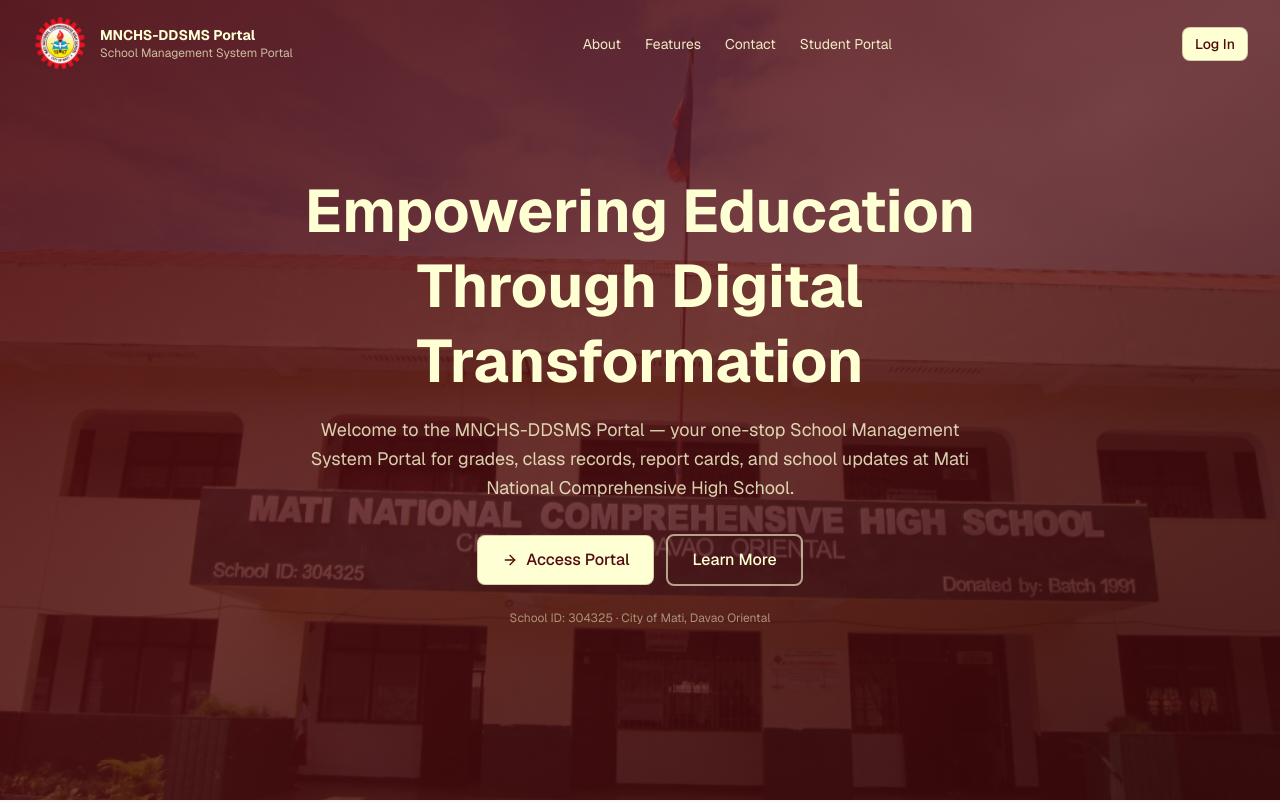
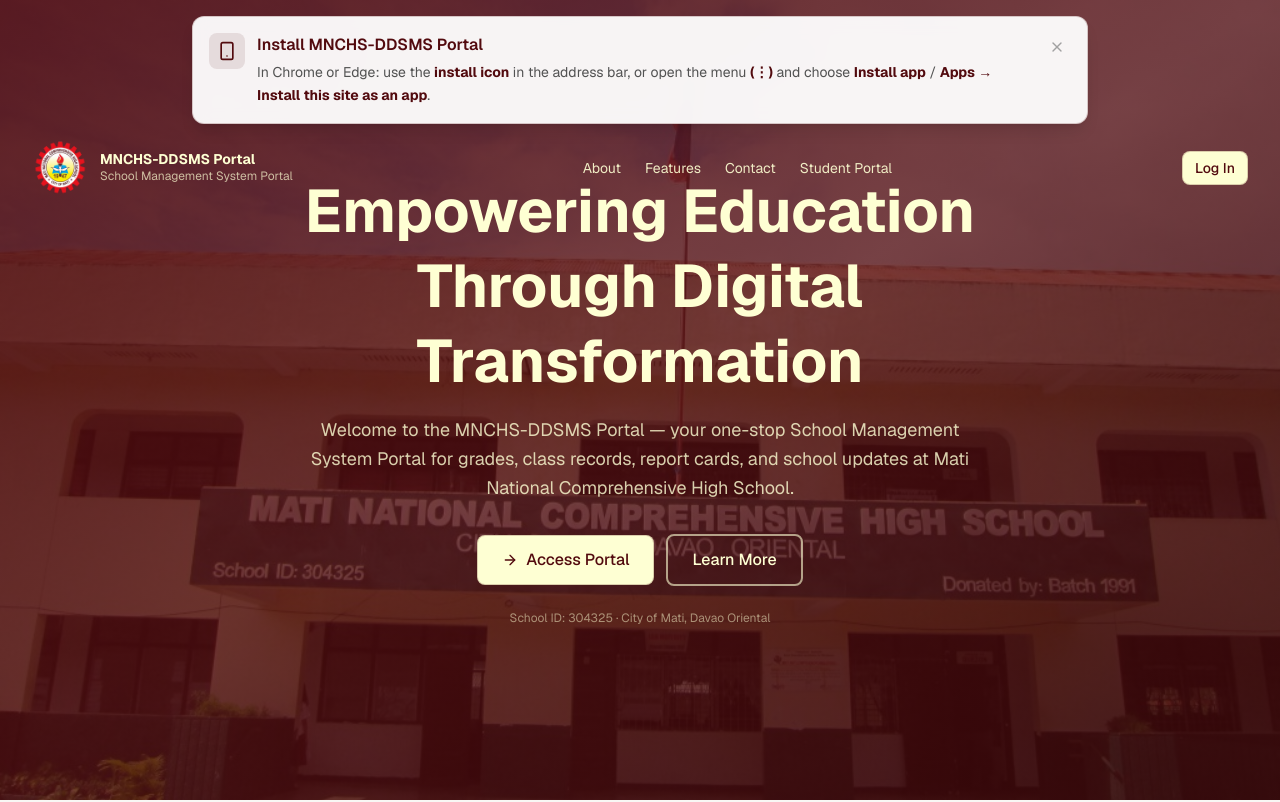
Before and after one commit to Alyong26/MNCHS-DDSMS-Prototype, a Next.js app: page / in a window 1280 px wide. Shown: the top 802 px of the page. Built offline with nearby package versions, Linux system fonts and the light colour scheme.

Commit message:
Show PWA install banner on desktop browsers.
Desktop Chrome often never fires beforeinstallprompt without a service worker; show install guidance whenever the app is not already running standalone.

Co-authored-by: Cursor <cursoragent@cursor.com>

```diff
--- a/src/components/ui/pwa-install-banner.tsx
+++ b/src/components/ui/pwa-install-banner.tsx
@@ -45,6 +45,7 @@ interface PwaInstallContextValue {
   canInstall: boolean;
   showBanner: boolean;
   isIos: boolean;
+  isAndroid: boolean;
   hasNativePrompt: boolean;
 }
 
@@ -105,7 +106,8 @@ export function PwaInstallProvider({ children }: { children: ReactNode }) {
   }, [deferredPrompt, dismissBanner, installed]);
 
   const hasNativePrompt = Boolean(deferredPrompt);
-  const canInstall = !installed && (hasNativePrompt || ios || android);
+  /** Show on any device when not already installed — desktop often never fires beforeinstallprompt without a service worker */
+  const canInstall = !installed;
   const showBanner = ready && canInstall && !bannerDismissed;
 
   const value = useMemo(
@@ -115,9 +117,10 @@ export function PwaInstallProvider({ children }: { children: ReactNode }) {
       canInstall,
       showBanner,
       isIos: ios,
+      isAndroid: android,
       hasNativePrompt,
     }),
-    [install, dismissBanner, canInstall, showBanner, ios, hasNativePrompt],
+    [install, dismissBanner, canInstall, showBanner, ios, android, hasNativePrompt],
   );
 
   return <PwaInstallContext.Provider value={value}>{children}</PwaInstallContext.Provider>;
@@ -128,7 +131,7 @@ export function PwaInstallBanner() {
   const ctx = useContext(PwaInstallContext);
   if (!ctx?.showBanner) return null;
 
-  const { install, dismissBanner, isIos, hasNativePrompt } = ctx;
+  const { install, dismissBanner, isIos, isAndroid, hasNativePrompt } = ctx;
 
   return (
     <div className="relative z-50 w-full px-4 pt-3 sm:pt-4" role="region" aria-label="Install app">
@@ -152,9 +155,20 @@ export function PwaInstallBanner() {
               )}
               {!hasNativePrompt && !isIos && (
                 <>
-                  Tap the browser menu <strong className="text-primary">(⋮)</strong>, choose{" "}
-                  <strong className="text-primary">Install app</strong> or{" "}
-                  <strong className="text-primary">Add to Home screen</strong>, then confirm.
+                  {isAndroid ? (
+                    <>
+                      Tap the browser menu <strong className="text-primary">(⋮)</strong>, choose{" "}
+                      <strong className="text-primary">Install app</strong> or{" "}
+                      <strong className="text-primary">Add to Home screen</strong>, then confirm.
+                    </>
+                  ) : (
+                    <>
+                      In Chrome or Edge: use the <strong className="text-primary">install icon</strong> in the
+                      address bar, or open the menu <strong className="text-primary">(⋮)</strong> and choose{" "}
+                      <strong className="text-primary">Install app</strong> /{" "}
+                      <strong className="text-primary">Apps → Install this site as an app</strong>.
+                    </>
+                  )}
                 </>
               )}
             </p>
```
